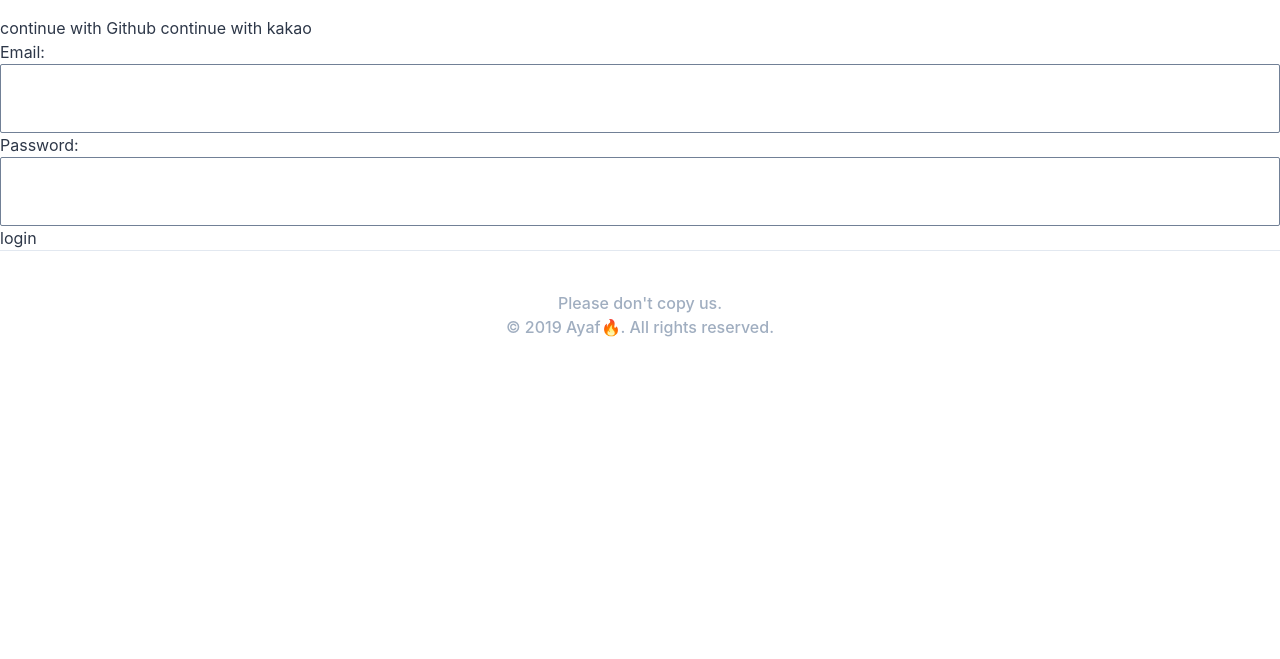
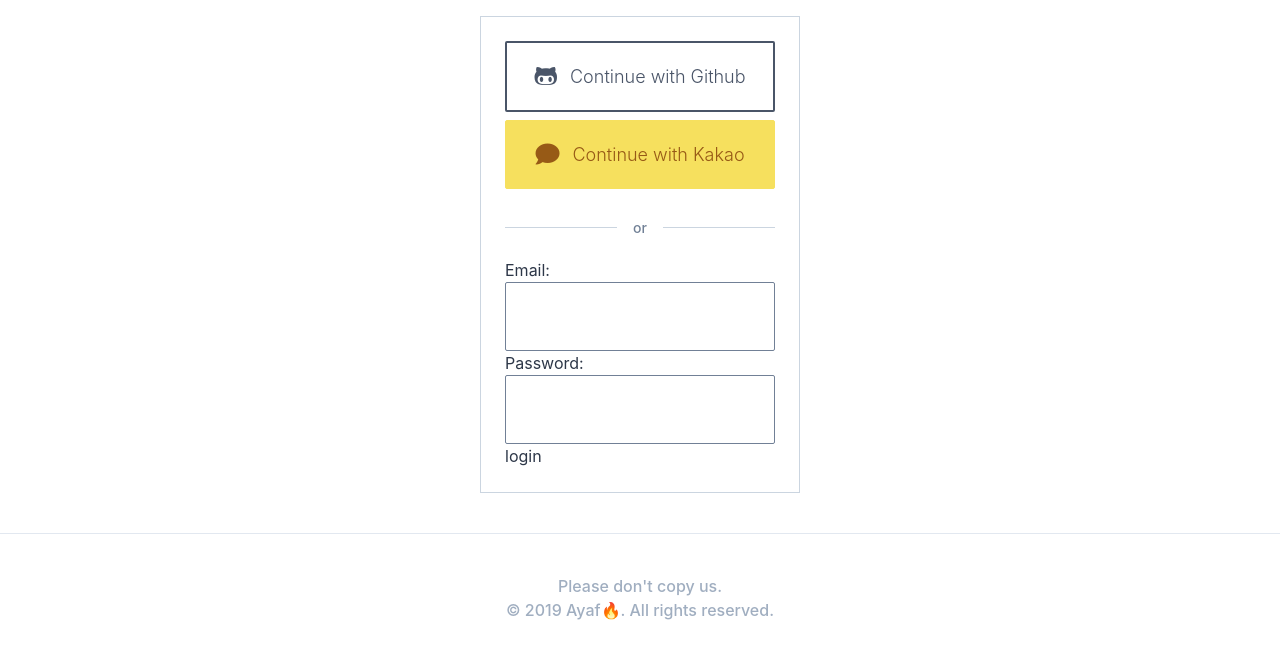
Before and after one commit to Ayaf-Bless/airbnb-clone-v4, a Django app: page /users/login in a window 1280 px wide. Shown: the part 80-739 px from the top of the page. Run offline with Django 4.2, Linux system fonts and the light colour scheme; some libraries are stand-ins or nearby versions.

Commit message:
styling the footer and social login

```diff
--- a/templates/partials/social_login.html
+++ b/templates/partials/social_login.html
@@ -1,8 +1,15 @@
-<div>
-    <a href="{% url 'users:github_login' %}">
-        continue with Github
+
+<div class="flex flex-col w-full">
+    <a href="{% url 'users:github_login' %}" class="btn border-2  text-gray-700 mb-2 border-gray-700">
+        <i class="fab fa-github-alt mr-2 fa-lg"></i> Continue with Github
     </a>
-    <a href="{% url 'users:kakao_login' %}">
-        continue with kakao
+    <a href="{% url 'users:kakao_login' %}" class="btn border text-yellow-800 mb-2 border-yellow-400 bg-yellow-400 ">
+        <i class="fas fa-comment mr-2 fa-lg"></i> Continue with Kakao
     </a>
 </div>
+
+<div class="flex items-center w-full my-5">
+    <div class="h-px w-full bg-gray-400"></div>
+    <span class="text-gray-600 font-medium mx-4 text-sm">or</span>
+    <div class="h-px w-full bg-gray-400"></div>
+</div>
--- a/templates/users/login.html
+++ b/templates/users/login.html
@@ -7,10 +7,12 @@
 {% block search_bar %}{% endblock search_bar %}
 
 {% block content %}
+    <div class="container mx-auto my-10 flex flex-col items-center border p-6 lg:w-5/12 md:w-1/2 border-gray-400 xl:w-1/4">
 {% include "partials/social_login.html" %}
-    <form method="post" action="{% url 'users:login' %}">
-        {% csrf_token %}
-        {{form.as_p}}
-        <button>login</button>
-    </form>
+        <form method="post" action="{% url 'users:login' %}">
+            {% csrf_token %}
+            {{form.as_p}}
+            <button>login</button>
+        </form>
+    </div>
 {% endblock content %}
```
